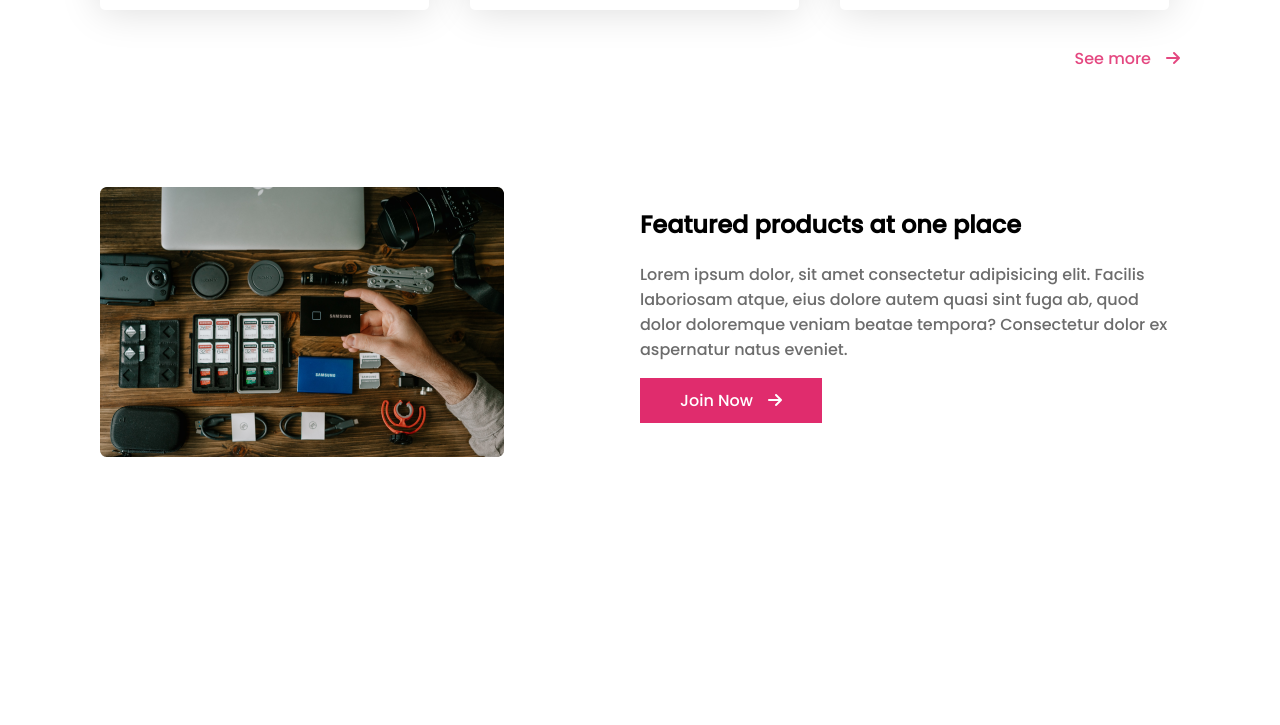
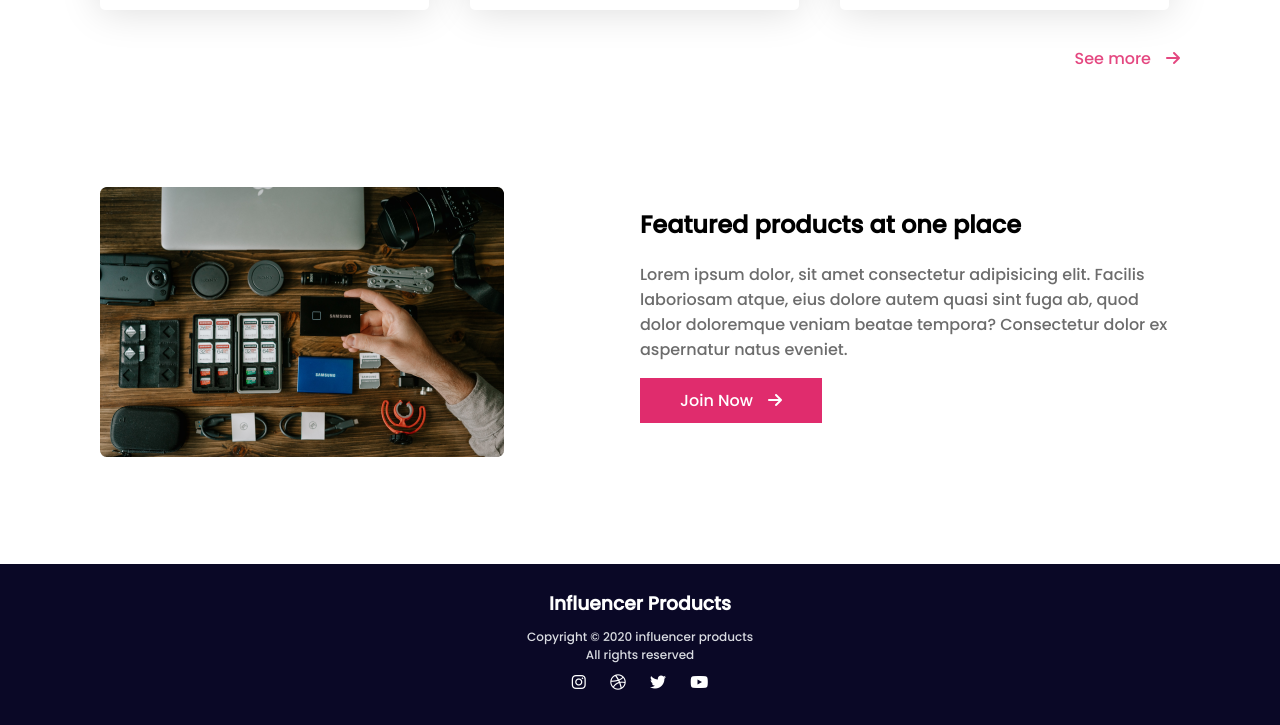
Before and after one commit to invisible360/Gear-Responsiveness, a plain HTML site: page index.html in a window 1280 px wide. Shown: the part 2396-3121 px from the top of the page. Before the commit the page ends 2860 px from the top, so only its background shows below. Drawn offline with Linux system fonts and the light colour scheme.

Commit message:
desktop view complete

```diff
--- a/index.html
+++ b/index.html
@@ -264,5 +264,18 @@
         </div>
 
     </section>
+
+    <footer>
+        <h3>Influencer Products</h3>
+        <p>Copyright © 2020 influencer products <br>
+            All rights reserved</p>
+            <div class="social-media-icon">
+                <i class="fa-brands fa-instagram"></i>
+                <i class="fa-brands fa-dribbble"></i>
+                <i class="fa-brands fa-twitter"></i>
+                <i class="fa-brands fa-youtube"></i>
+            </div>
+    </footer>
+
 </body>
 </html>
--- a/style.css
+++ b/style.css
@@ -183,7 +183,7 @@ article {
     display: grid;
     grid-template-columns: repeat(2, 1fr);
     /* align-items: center; */
-    margin: 0 100px;
+    margin: 0 100px 100px;
 }
 .all-gear-image img{
     width: 404px;
@@ -207,3 +207,24 @@ article {
 .join-now-button i{
     color: white;
 }
+
+footer {
+    /* display: flex; */
+    text-align: center;
+    background-color: #0A0826;
+    color: white;
+    padding: 25px 0;
+}
+
+footer h3{
+    margin: 0;
+}
+footer p{
+    color: #D9DBE1;
+    margin: 10px 0 0 0;
+    font-size: 12px;
+}
+.fa-brands {
+    margin: 10px;
+
+}
```
